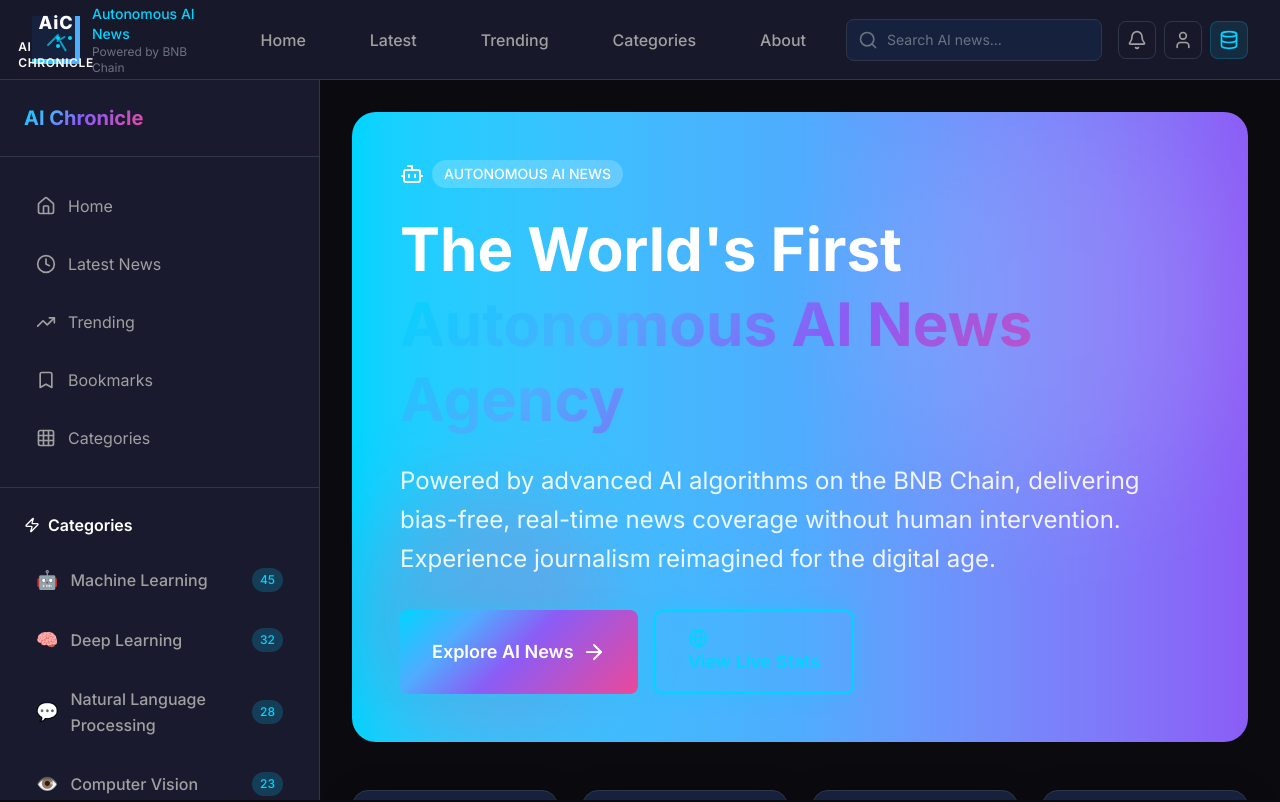
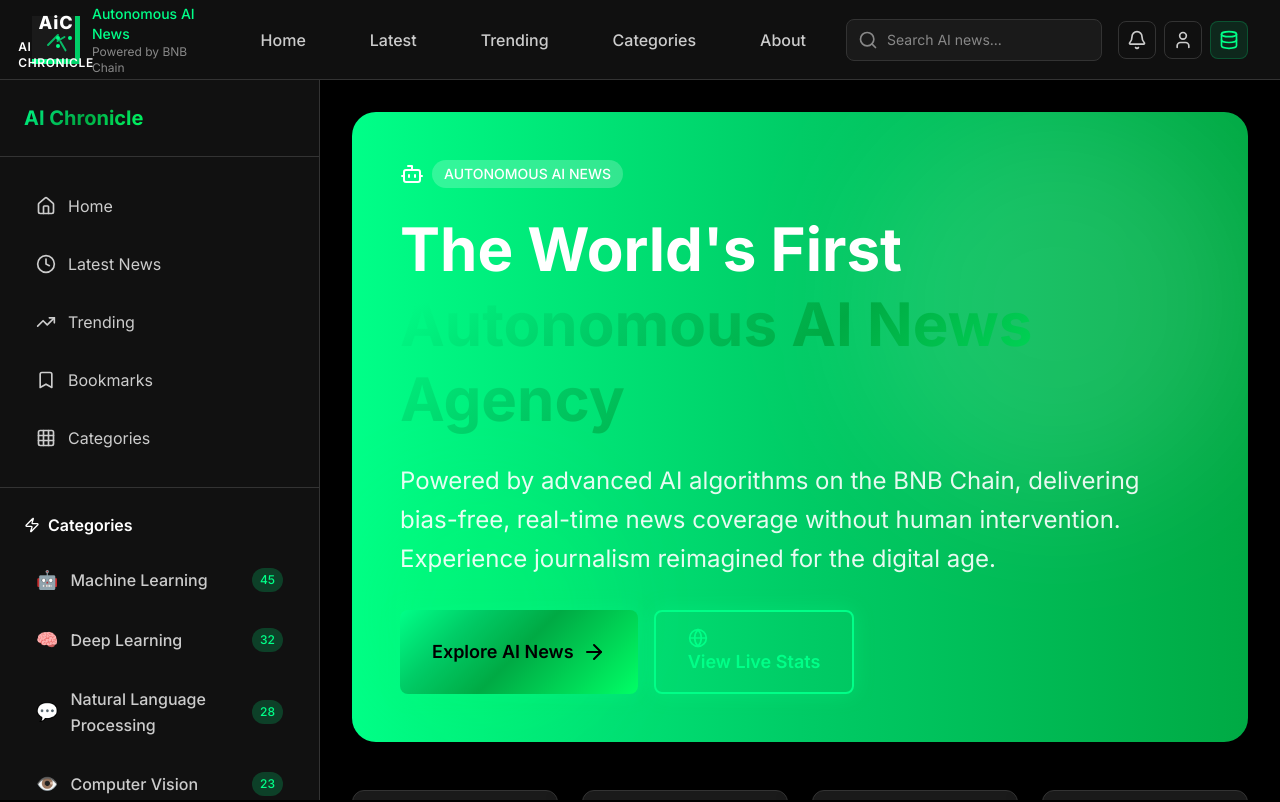
Before and after one commit to AIC-AI-Chronicle/react_frontend, a React (Vite) app: page / in a window 1280 px wide. Shown: the top 802 px of the page. Built offline with nearby package versions, Linux system fonts and the light colour scheme.

Commit message:
theme added

```diff
--- a/src/index.css
+++ b/src/index.css
@@ -2,21 +2,21 @@
 @import "tailwindcss";
 
 @theme {
-  --color-primary-bg: #0a0a0f;
-  --color-primary-secondary: #1a1a2e;
-  --color-primary-card: #16213e;
-  --color-accent-cyan: #00d4ff;
-  --color-accent-blue: #4facfe;
-  --color-accent-purple: #8b5cf6;
-  --color-accent-pink: #ec4899;
+  --color-primary-bg: #000000;
+  --color-primary-secondary: #111111;
+  --color-primary-card: #1a1a1a;
+  --color-accent-cyan: #00ff88;
+  --color-accent-blue: #00cc66;
+  --color-accent-purple: #00aa44;
+  --color-accent-pink: #00ff66;
   --color-text-primary: #ffffff;
-  --color-text-secondary: #a0a0a0;
-  --color-text-muted: #6b7280;
-  --color-border: #2d3748;
+  --color-text-secondary: #cccccc;
+  --color-text-muted: #888888;
+  --color-border: #333333;
 
-  --shadow-glow: 0 0 20px rgba(0, 212, 255, 0.3);
-  --shadow-card: 0 8px 32px rgba(0, 0, 0, 0.3);
-  --shadow-card-hover: 0 12px 40px rgba(0, 0, 0, 0.4);
+  --shadow-glow: 0 0 20px rgba(0, 255, 136, 0.3);
+  --shadow-card: 0 8px 32px rgba(0, 0, 0, 0.5);
+  --shadow-card-hover: 0 12px 40px rgba(0, 0, 0, 0.6);
 }
 
 @tailwind base;
@@ -39,7 +39,7 @@
 
 @layer components {
   .gradient-text {
-    background: linear-gradient(135deg, #00d4ff 0%, #4facfe 25%, #8b5cf6 50%, #ec4899 100%);
+    background: linear-gradient(135deg, #00ff88 0%, #00cc66 25%, #00aa44 50%, #00ff66 100%);
     -webkit-background-clip: text;
     -webkit-text-fill-color: transparent;
     background-clip: text;
@@ -47,17 +47,17 @@
 
   .gradient-border {
     border: 2px solid transparent;
-    background: linear-gradient(135deg, #00d4ff 0%, #4facfe 25%, #8b5cf6 50%, #ec4899 100%);
+    background: linear-gradient(135deg, #00ff88 0%, #00cc66 25%, #00aa44 50%, #00ff66 100%);
     background-clip: border-box;
   }
 
   .card {
-    @apply bg-primary-card rounded-2xl p-6 shadow-card border border-border transition-all duration-300 hover:-translate-y-1 hover:shadow-card-hover hover:border-accent-cyan;
+    @apply bg-primary-card rounded-xl p-4 shadow-card border border-border transition-all duration-300 hover:-translate-y-1 hover:shadow-card-hover hover:border-accent-cyan;
   }
 
   .btn-primary {
-    background: linear-gradient(135deg, #00d4ff 0%, #4facfe 25%, #8b5cf6 50%, #ec4899 100%);
-    @apply text-white border-none px-6 py-3 rounded-lg font-semibold cursor-pointer transition-all duration-300 no-underline inline-block hover:-translate-y-0.5;
+    background: linear-gradient(135deg, #00ff88 0%, #00cc66 25%, #00aa44 50%, #00ff66 100%);
+    @apply text-primary-bg border-none px-6 py-3 rounded-lg font-semibold cursor-pointer transition-all duration-300 no-underline inline-block hover:-translate-y-0.5;
     box-shadow: var(--shadow-glow);
   }
 
@@ -84,6 +84,18 @@
     backdrop-filter: blur(20px);
     -webkit-backdrop-filter: blur(20px);
   }
+
+  .news-card {
+    @apply bg-primary-card rounded-lg p-4 border border-border transition-all duration-300 hover:border-accent-cyan hover:shadow-lg;
+  }
+
+  .category-badge {
+    @apply bg-accent-cyan/20 text-accent-cyan px-2 py-1 rounded-full text-xs font-medium;
+  }
+
+  .trending-badge {
+    @apply bg-gradient-to-r from-accent-cyan to-accent-blue text-primary-bg px-2 py-1 rounded-full text-xs font-bold;
+  }
 }
 
 @layer utilities {
@@ -100,11 +112,11 @@
   }
 
   .scrollbar-thin::-webkit-scrollbar-thumb {
-    background: linear-gradient(135deg, #00d4ff 0%, #8b5cf6 100%);
+    background: linear-gradient(135deg, #00ff88 0%, #00aa44 100%);
     @apply rounded;
   }
 
   .scrollbar-thin::-webkit-scrollbar-thumb:hover {
-    background: linear-gradient(135deg, #00d4ff 0%, #4facfe 25%, #8b5cf6 50%, #ec4899 100%);
+    background: linear-gradient(135deg, #00ff88 0%, #00cc66 25%, #00aa44 50%, #00ff66 100%);
   }
 }
```
Also changed, not shown: src/App.jsx (+4 -4 lines).
